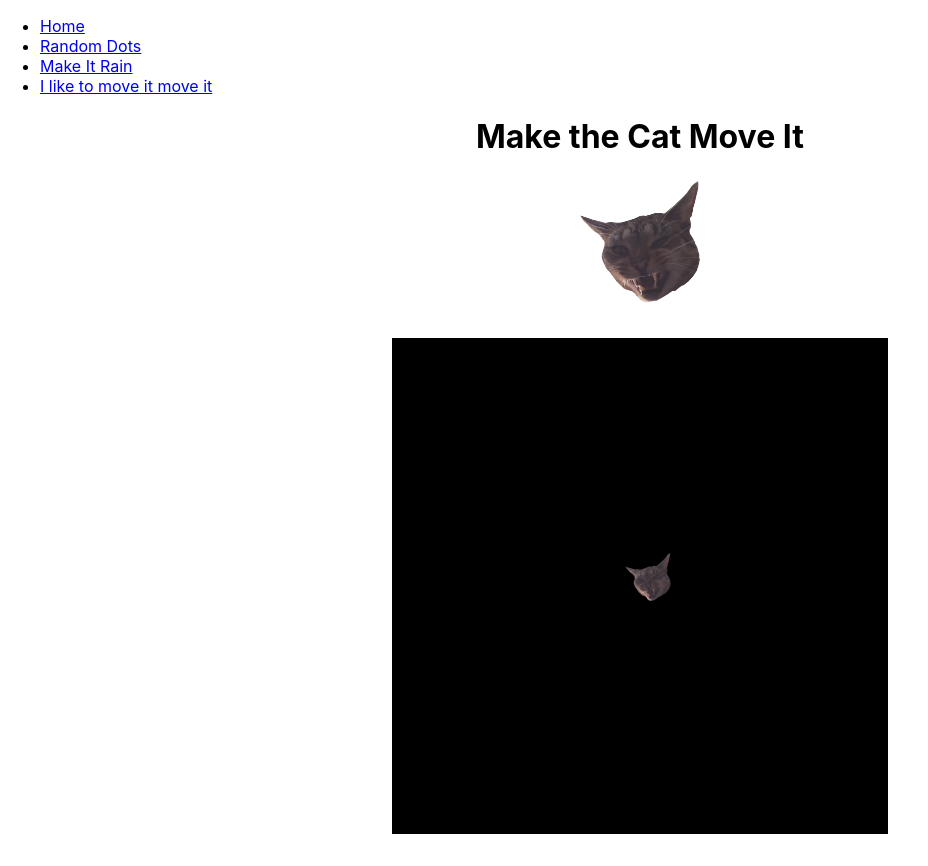
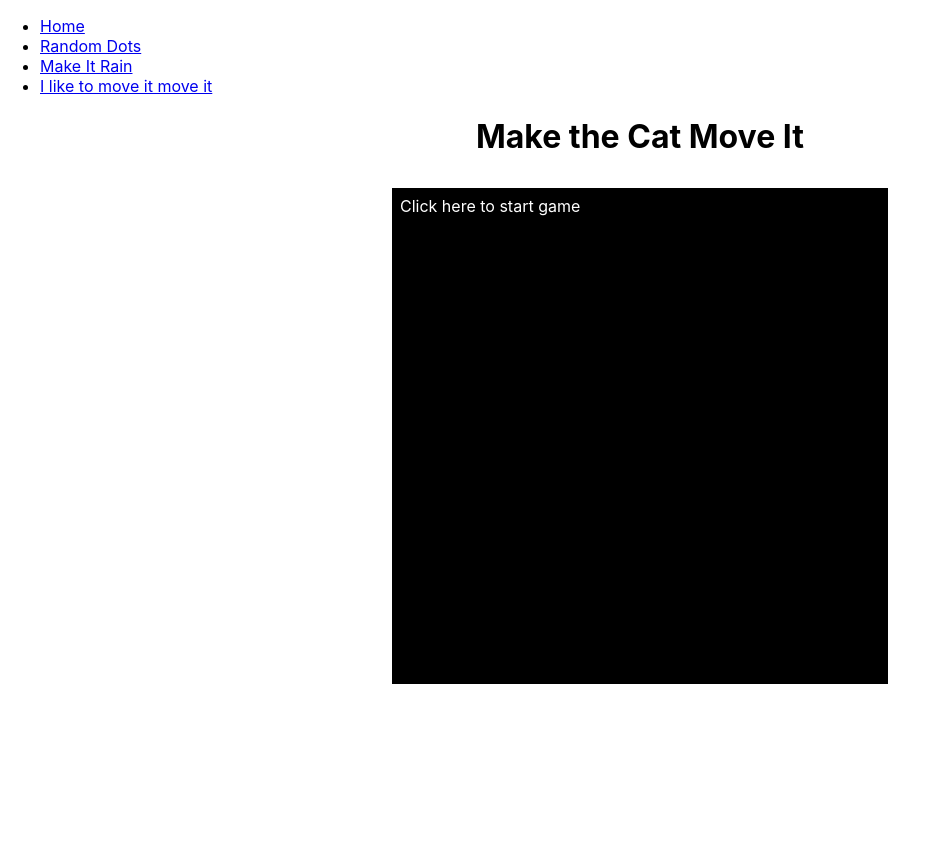
Before and after one commit to breadoliveoilsalt/getMouz, a React (Create React App) app in the folder client/: page /moveit in a window 1280 px wide. Shown: the whole page, without its empty margins (0-928 px from the left). After the commit the page ends 800 px from the top, so only its background shows below. Built offline with nearby package versions, Linux system fonts and the light colour scheme.

Commit message:
Update reducer to have status of game started; add link to click to...
...start game to make cat appear.  All very preliminary.

```diff
--- a/client/src/actions/moveItActions.js
+++ b/client/src/actions/moveItActions.js
@@ -7,3 +7,9 @@ export function updateCatPosition(coordinates) {
     payload: coordinates
   }
 }
+
+export function startGame() {
+  return {
+    type: 'START_GAME'
+  }
+}
--- a/client/src/components_container/moveItContainer.js
+++ b/client/src/components_container/moveItContainer.js
@@ -1,7 +1,7 @@
 import React, { Component } from 'react'
 import { connect } from 'react-redux'
 
-import { updateCatPosition } from '../actions/moveItActions'
+import { startGame, updateCatPosition } from '../actions/moveItActions'
 import catImage from '../images/cat-small.png'
 
 
@@ -39,11 +39,11 @@ class MoveItContainer extends Component {
         bottom: this.props.catPosition.bottom
       })
     }
+  }
 
-
-  }
 // up: 38; down: 40; left: 37; right: 39
-
+    //<img id={"cat-header-image"} className="text-centered" src={catImage} />
+  //{this.props.gameStarted ? }
 
   render() {
 
@@ -56,27 +56,30 @@ class MoveItContainer extends Component {
 
     return (
       <div>
-        <h1 className="text-centered">Make the Cat Move It   </h1>
-        <img id={"cat-header-image"} className="text-centered" src={catImage} />
+        <h1 className="text-centered">Make the Cat Move It</h1>
         <div className="container" onKeyDown={this.moveCat} tabIndex="0">
-          <img id={"cat-game-image"} src={catImage} style={catPositionStyle}/>
+        {this.props.gameStarted ? ( <img id={"cat-game-image"} src={catImage} style={catPositionStyle}/>  ) :
+              ( <a onClick={this.props.startGame} style={{color: "white"}}>Click here to start game </a> )  }
+
+
         </div>
       </div>
     )
+
   }
-
 }
 
 const mapStateToProps = (state) => {
   return {
     catPosition: state.moveIt.catPosition,
+    gameStarted: state.moveIt.gameStarted
   }
 }
 
 const mapDispatchToProps = (dispatch) => {
   return {
-    updateCatPosition: (coordinates) => dispatch(updateCatPosition(coordinates))
-
+    updateCatPosition: (coordinates) => dispatch(updateCatPosition(coordinates)),
+    startGame: () => dispatch(startGame())
    }
 }
 
--- a/client/src/reducers/moveItReducer.js
+++ b/client/src/reducers/moveItReducer.js
@@ -1,8 +1,11 @@
 function moveItReducer(state = {
+  gameStarted: false,
   catPosition: {left: 14, bottom: 14},
   mousePosition: { }
   }, action) {
   switch (action.type) {
+    case 'START_GAME':
+      return Object.assign({}, state, {gameStarted: true})
     case 'UPDATE_CAT_POSITION':
       return Object.assign({}, state, {catPosition: action.payload})
     case 'RESTART_CAT_POSITION':
```
